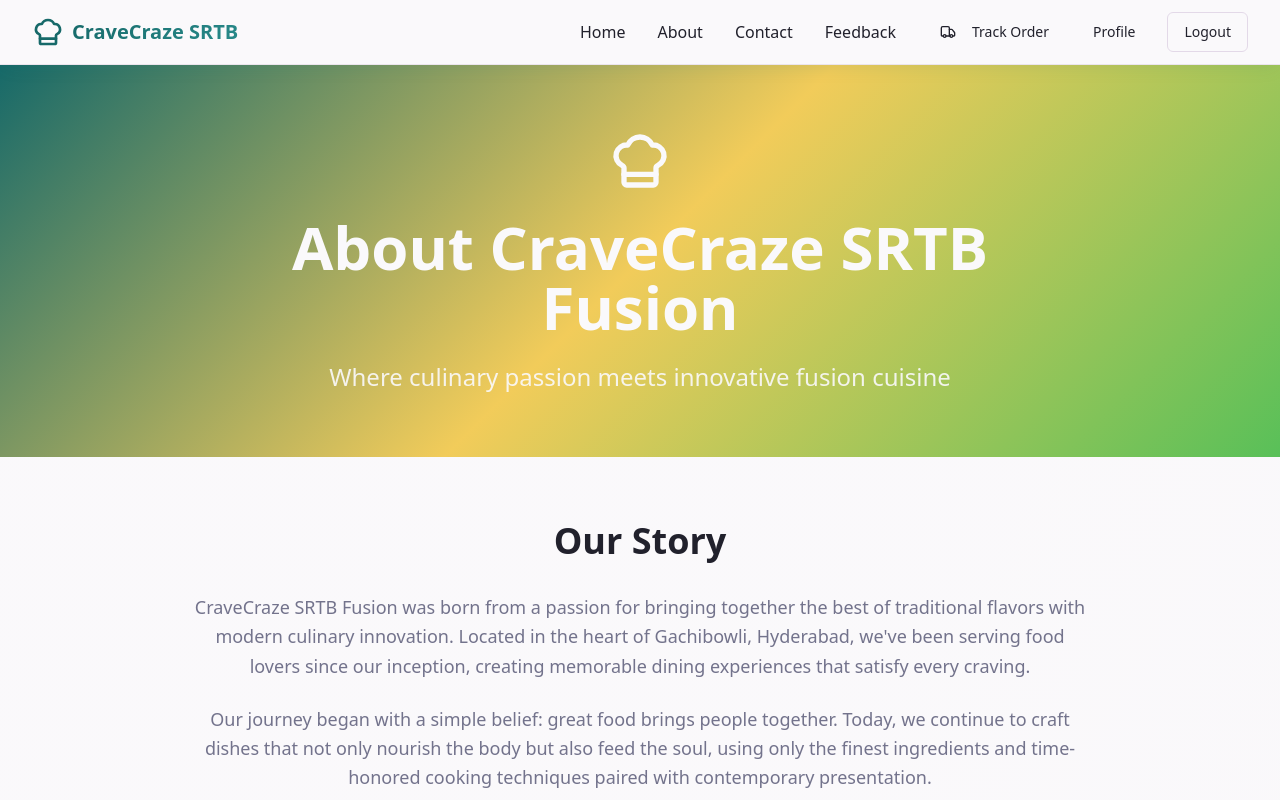
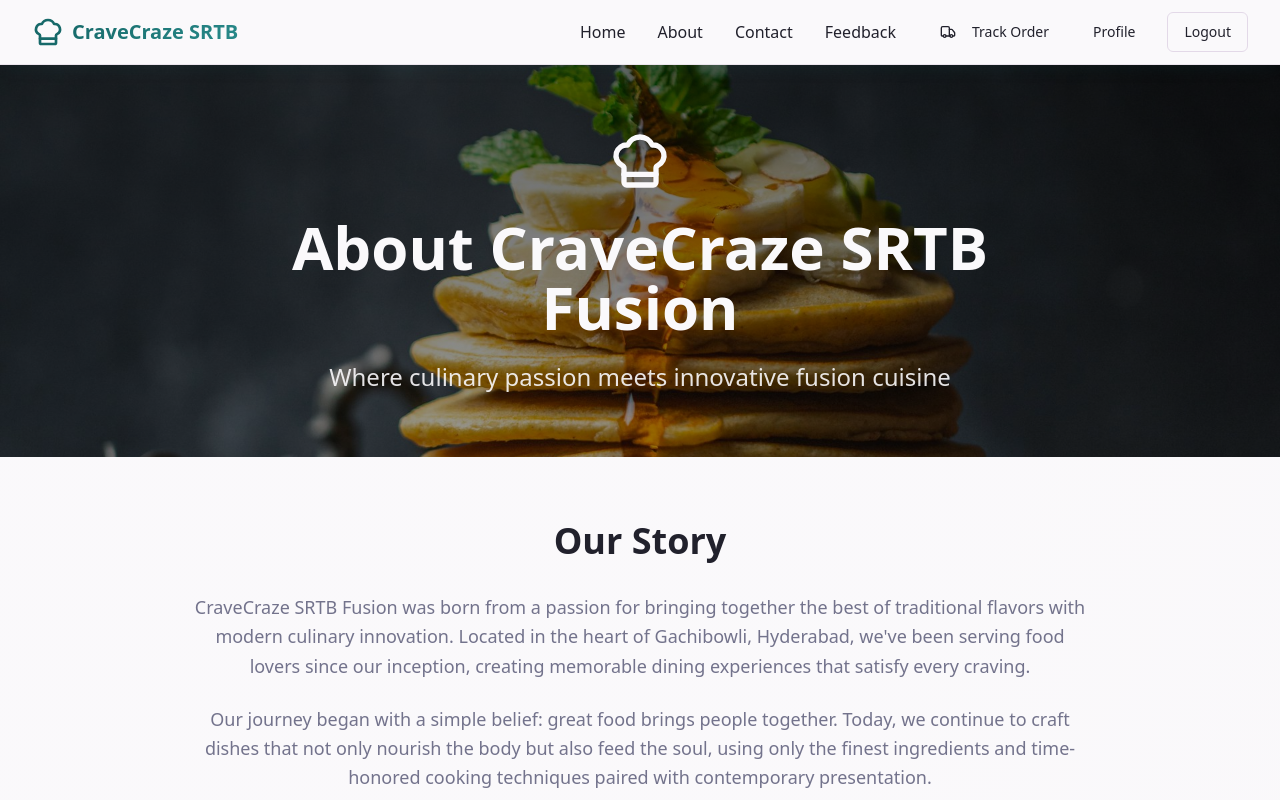
Before and after one commit to Navadeep13/flavor-fusion-craze, a React (Vite) app: page /about in a window 1280 px wide. Shown: the top 800 px of the page. Built offline with nearby package versions, Linux system fonts and the light colour scheme.

Commit message:
Add background image to pages
Add restaurant food background image to multiple pages.

```diff
--- a/src/pages/About.tsx
+++ b/src/pages/About.tsx
@@ -2,13 +2,19 @@ import Layout from "@/components/layout/Layout";
 import { Card, CardContent, CardHeader, CardTitle } from "@/components/ui/card";
 import { Badge } from "@/components/ui/badge";
 import { ChefHat, Heart, Users, Award } from "lucide-react";
+import restaurantBg from "@/assets/restaurant-food-bg.jpg";
 
 const About = () => {
   return (
     <Layout isAuthenticated={true}>
       <div className="min-h-screen bg-gradient-to-br from-background via-background to-card/30">
         {/* Hero Section */}
-        <section className="bg-gradient-hero py-16 px-4">
+        <section
+          className="bg-gradient-hero py-16 px-4 relative bg-cover bg-center bg-no-repeat"
+          style={{
+            backgroundImage: `linear-gradient(rgba(0, 0, 0, 0.6), rgba(0, 0, 0, 0.4)), url(${restaurantBg})`
+          }}
+        >
           <div className="max-w-4xl mx-auto text-center text-primary-foreground">
             <ChefHat className="h-16 w-16 mx-auto mb-6 animate-float" />
             <h1 className="text-4xl md:text-6xl font-bold mb-6">
--- a/src/pages/Contact.tsx
+++ b/src/pages/Contact.tsx
@@ -7,6 +7,7 @@ import { Textarea } from "@/components/ui/textarea";
 import { Label } from "@/components/ui/label";
 import { MapPin, Phone, Mail, Clock, Send } from "lucide-react";
 import { useToast } from "@/hooks/use-toast";
+import restaurantBg from "@/assets/restaurant-food-bg.jpg";
 
 const Contact = () => {
   const [formData, setFormData] = useState({
@@ -37,7 +38,12 @@ const Contact = () => {
     <Layout isAuthenticated={true}>
       <div className="min-h-screen bg-gradient-to-br from-background via-background to-card/30">
         {/* Hero Section */}
-        <section className="bg-gradient-hero py-16 px-4">
+        <section
+          className="bg-gradient-hero py-16 px-4 relative bg-cover bg-center bg-no-repeat"
+          style={{
+            backgroundImage: `linear-gradient(rgba(0, 0, 0, 0.6), rgba(0, 0, 0, 0.4)), url(${restaurantBg})`
+          }}
+        >
           <div className="max-w-4xl mx-auto text-center text-primary-foreground">
             <Mail className="h-16 w-16 mx-auto mb-6 animate-float" />
             <h1 className="text-4xl md:text-6xl font-bold mb-6">
--- a/src/pages/Feedback.tsx
+++ b/src/pages/Feedback.tsx
@@ -8,6 +8,7 @@ import { Label } from "@/components/ui/label";
 import { Badge } from "@/components/ui/badge";
 import { Star, Heart, Smile, Frown, Meh, ThumbsUp } from "lucide-react";
 import { useToast } from "@/hooks/use-toast";
+import restaurantBg from "@/assets/restaurant-food-bg.jpg";
 
 interface Feedback {
   id: number;
@@ -122,7 +123,12 @@ const Feedback = () => {
     <Layout isAuthenticated={true}>
       <div className="min-h-screen bg-gradient-to-br from-background via-background to-card/30">
         {/* Hero Section */}
-        <section className="bg-gradient-hero py-16 px-4">
+        <section
+          className="bg-gradient-hero py-16 px-4 relative bg-cover bg-center bg-no-repeat"
+          style={{
+            backgroundImage: `linear-gradient(rgba(0, 0, 0, 0.6), rgba(0, 0, 0, 0.4)), url(${restaurantBg})`
+          }}
+        >
           <div className="max-w-4xl mx-auto text-center text-primary-foreground">
             <Heart className="h-16 w-16 mx-auto mb-6 animate-float" />
             <h1 className="text-4xl md:text-6xl font-bold mb-6">
--- a/src/pages/OrderOnline.tsx
+++ b/src/pages/OrderOnline.tsx
@@ -12,6 +12,7 @@ import { MapPin, User, Phone, CreditCard, ShoppingCart } from "lucide-react";
 import { useToast } from "@/hooks/use-toast";
 import { allRecipes } from "@/utils/recipeData";
 import PaymentModal from "@/components/PaymentModal";
+import restaurantBg from "@/assets/restaurant-food-bg.jpg";
 
 const OrderOnline = () => {
   const { recipeId } = useParams();
@@ -82,7 +83,12 @@ const OrderOnline = () => {
     <Layout isAuthenticated={true}>
       <div className="min-h-screen bg-gradient-to-br from-background via-background to-card/30">
         {/* Hero Section */}
-        <section className="bg-gradient-hero py-16 px-4">
+        <section
+          className="bg-gradient-hero py-16 px-4 relative bg-cover bg-center bg-no-repeat"
+          style={{
+            backgroundImage: `linear-gradient(rgba(0, 0, 0, 0.6), rgba(0, 0, 0, 0.4)), url(${restaurantBg})`
+          }}
+        >
           <div className="max-w-4xl mx-auto text-center text-primary-foreground">
             <ShoppingCart className="h-16 w-16 mx-auto mb-6 animate-float" />
             <h1 className="text-4xl md:text-6xl font-bold mb-6">
```
